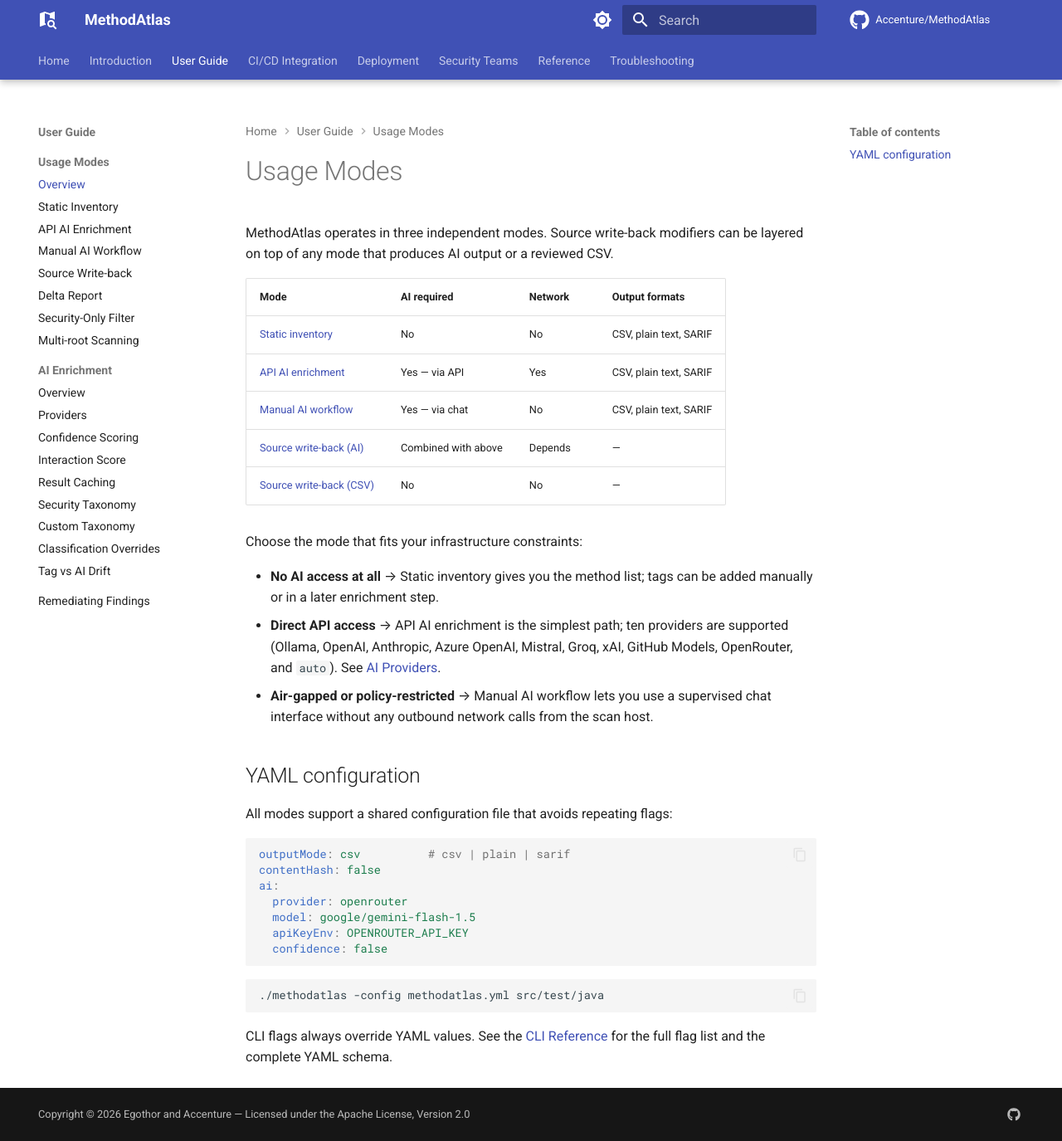
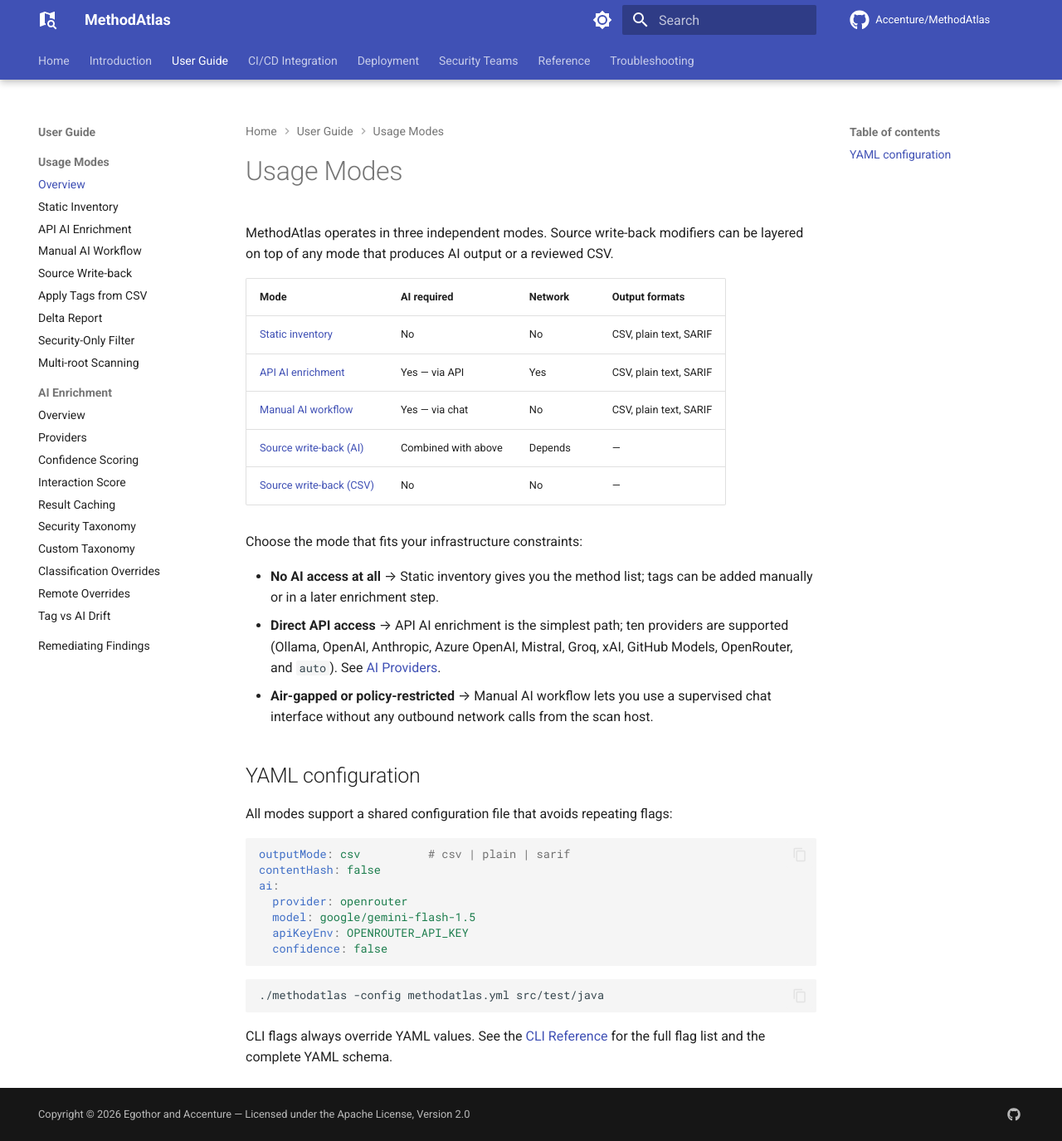
Before and after one commit to Accenture/MethodAtlas, an MkDocs documentation site: the page built from docs/usage-modes/index.md, in a window 1280 px wide and 1375 px high. Shown: the whole window at 83% size. Built offline with MkDocs 1.6.1 and Material for MkDocs 9.7.7, drawn with Linux system fonts in a browser that asks for light colours; comment, search, counter and statistics services are not loaded.

Commit message:
docs(nav): add three missing pages to mkdocs nav
ai/remote-overrides.md, deployment/onboarding.md, and
usage-modes/apply-tags-from-csv.md existed in the docs directory
but were absent from the nav, causing mkdocs INFO warnings.

```diff
--- a/mkdocs.yml
+++ b/mkdocs.yml
@@ -95,6 +95,7 @@
       - API AI Enrichment: usage-modes/api-ai.md
       - Manual AI Workflow: usage-modes/manual.md
       - Source Write-back: usage-modes/apply-tags.md
+      - Apply Tags from CSV: usage-modes/apply-tags-from-csv.md
       - Delta Report: usage-modes/delta.md
       - Security-Only Filter: usage-modes/security-only.md
       - Multi-root Scanning: usage-modes/multi-root.md
@@ -107,6 +108,7 @@
       - Security Taxonomy: ai/taxonomy.md
       - Custom Taxonomy: ai/custom-taxonomy.md
       - Classification Overrides: ai/overrides.md
+      - Remote Overrides: ai/remote-overrides.md
       - Tag vs AI Drift: ai/drift-detection.md
     - Remediating Findings: concepts/remediation.md
   - CI/CD Integration:
@@ -119,6 +121,7 @@
   - Deployment:
     - Data Governance: concepts/data-governance.md
     - Air-Gapped Deployment: deployment/air-gapped.md
+    - Onboarding Brownfield Projects: deployment/onboarding.md
     - Regulated Environments:
       - Overview: deployment/index.md
       - PCI-DSS v4.0: deployment/pci-dss.md
```
